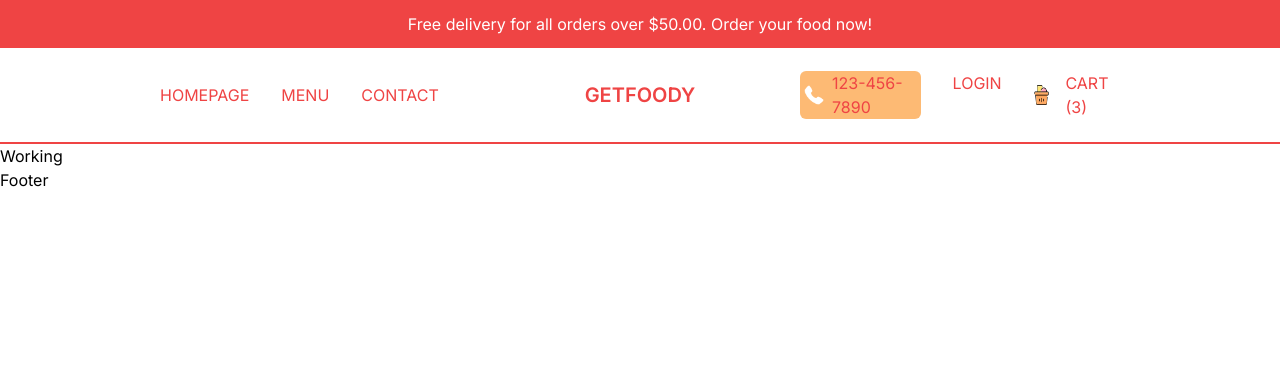
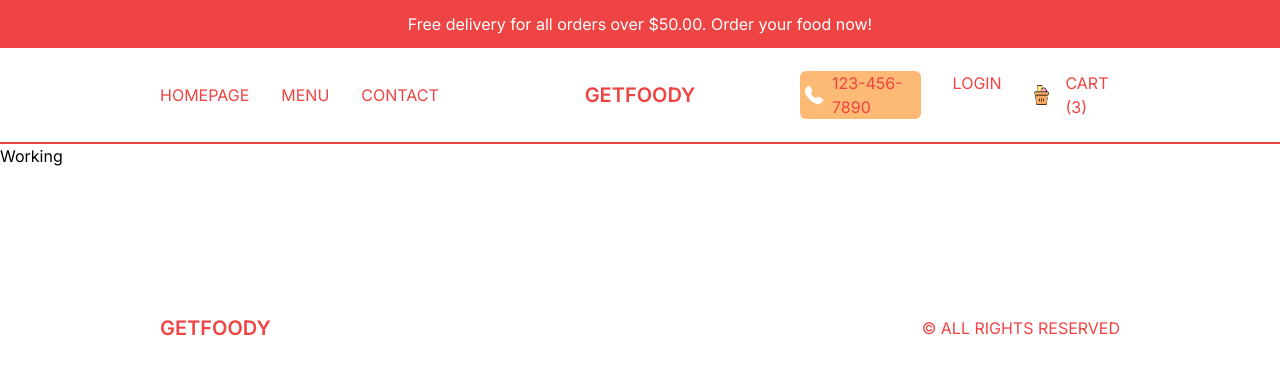
Before and after one commit to gregoryharris869/food_delivery_app, a Next.js app: page / in a window 1280 px wide. Shown: the top 374 px of the page. Built offline with nearby package versions, Linux system fonts and the light colour scheme.

Commit message:
footer complete.

```diff
--- a/src/components/Footer.tsx
+++ b/src/components/Footer.tsx
@@ -1,7 +1,15 @@
+import Link from "next/link";
 import React from "react";
 
 const Footer = () => {
-  return <div>Footer</div>;
+  return (
+    <div className="h-12 md:h-24 p-4 lg:p-20 xl:p-40 text-red-500 flex items-center justify-between ">
+      <Link href={"/"} className="font-semibold text-xl">
+        GETFOODY
+      </Link>
+      <p> © ALL RIGHTS RESERVED</p>
+    </div>
+  );
 };
 
 export default Footer;
```
